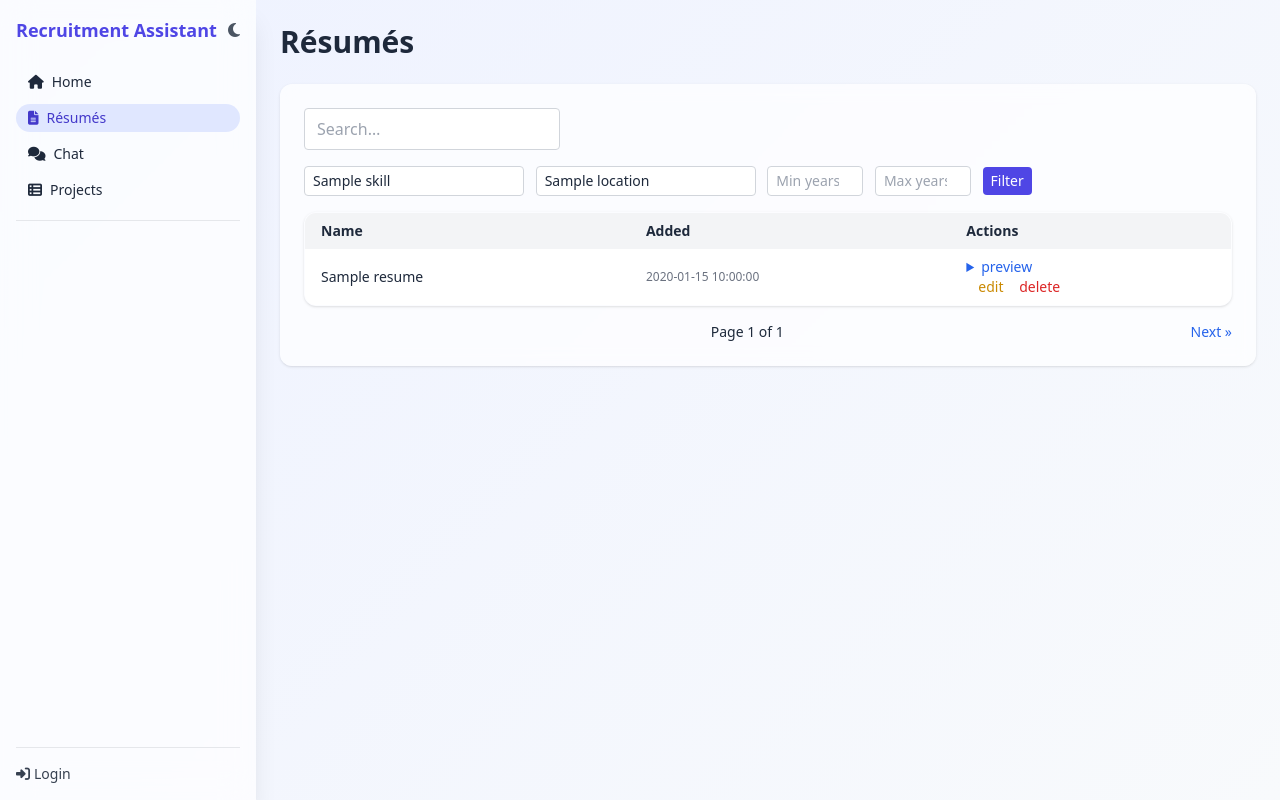
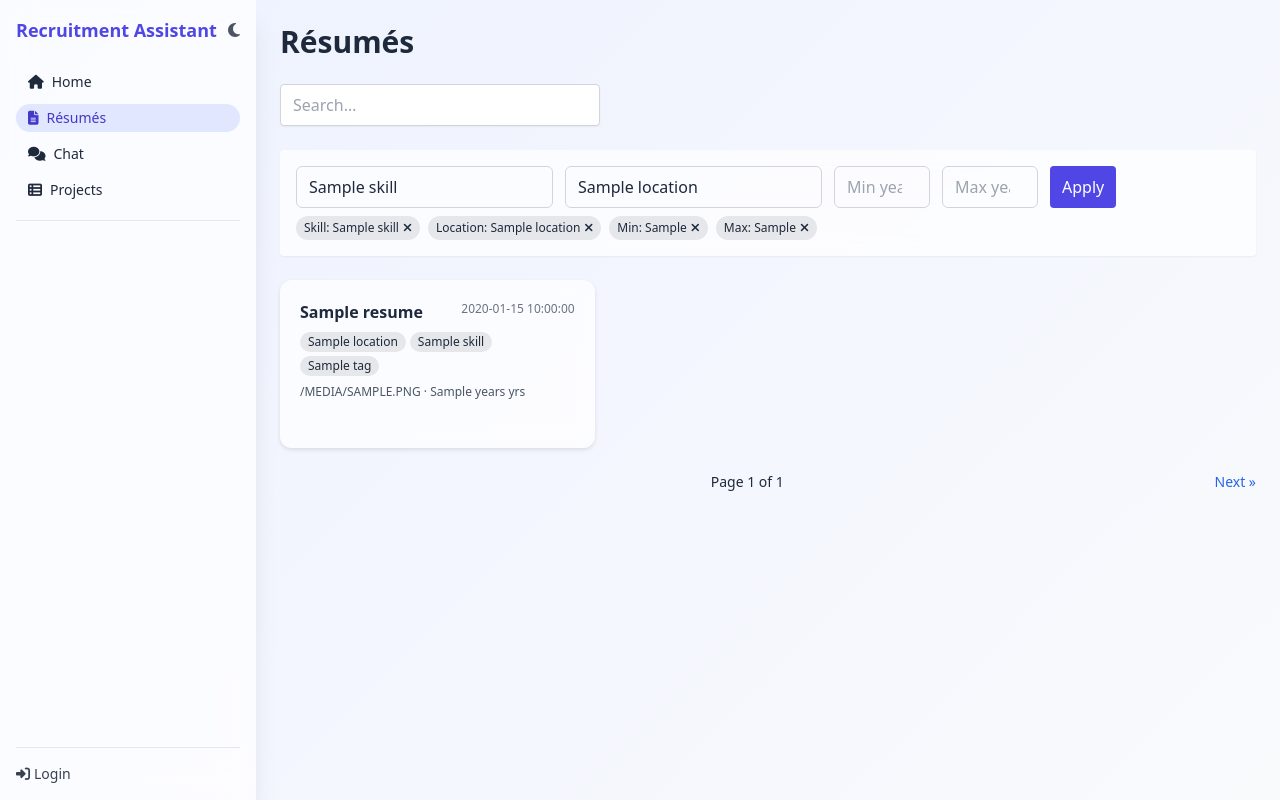
Before and after one commit to mafiaf/recruitment-assistant, a FastAPI app: template templates/resumes.html in a window 1280 px wide. Run offline with FastAPI, Linux system fonts and the light colour scheme; the template is opened without the code that fills it: most values are stand-ins (such as "Sample title", 1, 10 or a date in 2020); parts of the project's set-up code (start-up, migrations or seed data) failed here and were passed over; some libraries are stand-ins or nearby versions.

Commit message:
Redesign resumes page with cards and filters

```diff
--- a/main.py
+++ b/main.py
@@ -346,6 +346,7 @@ async def upload_resume(
         display_name = guess_name(name, "", text)
         resume_id = slugify(display_name)
         meta = {"name": display_name, "text": text}
+        meta["file_type"] = "txt"
         if tag_list:
             meta["tags"] = tag_list
         if skill_list:
@@ -355,7 +356,7 @@ async def upload_resume(
         if years_val is not None:
             meta["years"] = years_val
         add_resume_to_pinecone(text, resume_id, meta, "resumes")
-        doc = {"resume_id": resume_id, "name": display_name, "text": text}
+        doc = {"resume_id": resume_id, "name": display_name, "text": text, "file_type": "txt"}
         if tag_list:
             doc["tags"] = tag_list
         if skill_list:
@@ -387,7 +388,7 @@ async def upload_resume(
             # fallback: text field without file
             display_name = guess_name(name or "", "", text)
             resume_id = slugify(display_name)
-            meta = {"name": display_name, "text": text}
+            meta = {"name": display_name, "text": text, "file_type": "txt"}
             if tag_list:
                 meta["tags"] = tag_list
             if skill_list:
@@ -397,7 +398,7 @@ async def upload_resume(
             if years_val is not None:
                 meta["years"] = years_val
             add_resume_to_pinecone(text, resume_id, meta, "resumes")
-            doc = {"resume_id": resume_id, "name": display_name, "text": text}
+            doc = {"resume_id": resume_id, "name": display_name, "text": text, "file_type": "txt"}
             if tag_list:
                 doc["tags"] = tag_list
             if skill_list:
@@ -425,7 +426,8 @@ async def upload_resume(
                 continue
             display_name = guess_name(name or "", filename, file_text)
             resume_id = slugify(display_name)
-            meta = {"name": display_name, "text": file_text}
+            ftype = ext.lstrip('.') or 'file'
+            meta = {"name": display_name, "text": file_text, "file_type": ftype}
             if tag_list:
                 meta["tags"] = tag_list
             if skill_list:
@@ -435,7 +437,7 @@ async def upload_resume(
             if years_val is not None:
                 meta["years"] = years_val
             add_resume_to_pinecone(file_text, resume_id, meta, "resumes")
-            doc = {"resume_id": resume_id, "name": display_name, "text": file_text}
+            doc = {"resume_id": resume_id, "name": display_name, "text": file_text, "file_type": ftype}
             if tag_list:
                 doc["tags"] = tag_list
             if skill_list:
@@ -744,6 +746,11 @@ async def list_resumes(
                 "id": d.get("resume_id", "—"),
                 "name": d.get("name", "Unknown"),
                 "text": (d.get("text") or "")[:400] + "…",
+                "skills": d.get("skills", []),
+                "location": d.get("location", ""),
+                "tags": d.get("tags", []),
+                "years": d.get("years"),
+                "file_type": d.get("file_type", ""),
                 "added": added,
             }
         )
@@ -760,6 +767,11 @@ async def list_resumes(
         query["max_years"] = max_years
     qs = urlencode(query)
 
+    def remove_param(key: str) -> str:
+        q = dict(query)
+        q.pop(key, None)
+        return urlencode(q)
+
     ctx = {
         "resumes": resumes_for_tpl,
         "page": page,
@@ -771,6 +783,10 @@ async def list_resumes(
         "min_years": min_years,
         "max_years": max_years,
         "qs": qs,
+        "rm_skill": remove_param("skill"),
+        "rm_location": remove_param("location"),
+        "rm_min_years": remove_param("min_years"),
+        "rm_max_years": remove_param("max_years"),
     }
     return await render(
         request,
--- a/static/styles.css
+++ b/static/styles.css
@@ -131,3 +131,36 @@ body.dark a {
   font-size: 12px;
   color: #6b7280;
 }
+
+/* chips and filter bar */
+.chip {
+  display: inline-flex;
+  align-items: center;
+  gap: 0.25rem;
+  padding: 0.125rem 0.5rem;
+  background: #e5e7eb;
+  border-radius: 9999px;
+  font-size: 0.75rem;
+}
+.dark .chip {
+  background: #475569;
+  color: #f1f5f9;
+}
+
+.filter-bar {
+  display: flex;
+  flex-wrap: wrap;
+  gap: 0.75rem;
+  margin-bottom: 0.25rem;
+}
+
+.ghost-input {
+  padding: 0.5rem 0.75rem;
+  border: 1px solid #d1d5db;
+  border-radius: 0.375rem;
+  background: transparent;
+}
+.dark .ghost-input {
+  border-color: #475569;
+  color: #f1f5f9;
+}
--- a/templates/resumes.html
+++ b/templates/resumes.html
@@ -3,97 +3,76 @@
 {% set page_title = "Résumés" %}
 
 {% block body %}
-<div class="pt-6 max-w-6xl mx-auto bg-white/70 backdrop-blur p-6 rounded-xl shadow">
+<div class="max-w-6xl mx-auto space-y-6">
+  <input id="search" type="text" placeholder="Search…" class="w-full sm:w-80 px-3 py-2 border rounded shadow-sm">
 
-  <!-- search box -->
-  <input id="search" type="text" placeholder="Search…"
-         class="mb-4 w-64 px-3 py-2 border rounded">
+  <details class="bg-white/70 backdrop-blur p-4 rounded shadow-sm" {% if skill or location or min_years or max_years %}open{% endif %}>
+    <summary class="sm:hidden cursor-pointer font-medium mb-2">Filters</summary>
+    <form method="get" class="filter-bar">
+      <input name="skill" value="{{ skill }}" placeholder="Skill" class="ghost-input">
+      <input name="location" value="{{ location }}" placeholder="Location" class="ghost-input">
+      <input name="min_years" type="number" value="{{ min_years }}" placeholder="Min years" class="ghost-input w-24">
+      <input name="max_years" type="number" value="{{ max_years }}" placeholder="Max years" class="ghost-input w-24">
+      <button class="px-3 py-2 bg-indigo-600 text-white rounded">Apply</button>
+    </form>
+    <div class="mt-2 flex flex-wrap gap-2 text-sm">
+      {% if skill %}<a href="/resumes?{{ rm_skill }}" class="chip">Skill: {{ skill }} <i class="fa-solid fa-xmark"></i></a>{% endif %}
+      {% if location %}<a href="/resumes?{{ rm_location }}" class="chip">Location: {{ location }} <i class="fa-solid fa-xmark"></i></a>{% endif %}
+      {% if min_years %}<a href="/resumes?{{ rm_min_years }}" class="chip">Min: {{ min_years }} <i class="fa-solid fa-xmark"></i></a>{% endif %}
+      {% if max_years %}<a href="/resumes?{{ rm_max_years }}" class="chip">Max: {{ max_years }} <i class="fa-solid fa-xmark"></i></a>{% endif %}
+    </div>
+  </details>
 
-  <!-- server-side filters -->
-  <form method="get" class="mb-4 space-x-2 text-sm">
-    <input name="skill" placeholder="Skill" value="{{ skill }}"
-           class="px-2 py-1 border rounded">
-    <input name="location" placeholder="Location" value="{{ location }}"
-           class="px-2 py-1 border rounded">
-    <input name="min_years" type="number" placeholder="Min years"
-           value="{{ min_years }}" class="w-24 px-2 py-1 border rounded">
-    <input name="max_years" type="number" placeholder="Max years"
-           value="{{ max_years }}" class="w-24 px-2 py-1 border rounded">
-    <button class="px-2 py-1 bg-indigo-600 text-white rounded">Filter</button>
-  </form>
+  <div class="grid gap-4 sm:grid-cols-2 md:grid-cols-3">
+    {% for r in resumes %}
+    <div class="card flex flex-col" id="cv-card-{{ r.id }}">
+      <div class="flex justify-between items-start mb-2">
+        <span class="card-title">{{ r.name }}</span>
+        <span class="date-label">{{ r.added|default('—') }}</span>
+      </div>
+      <div class="text-xs flex flex-wrap gap-1 mb-2">
+        {% if r.location %}<span class="chip">{{ r.location }}</span>{% endif %}
+        {% for s in r.skills %}<span class="chip">{{ s }}</span>{% endfor %}
+        {% for t in r.tags %}<span class="chip">{{ t }}</span>{% endfor %}
+      </div>
+      <div class="text-xs text-gray-600 dark:text-gray-400 mb-2">
+        {{ r.file_type|upper }}{% if r.years is not none %} · {{ r.years }} yrs{% endif %}
+      </div>
+      <div class="actions mt-auto flex justify-end gap-3 text-sm">
+        <a href="/edit_resume?id={{ r.id }}" class="text-blue-600 hover:text-blue-800 flex items-center gap-1"><i class="fa-solid fa-pen"></i>Edit</a>
+        <form action="/delete_resume" method="post" class="delete-form inline">
+          <input type="hidden" name="id" value="{{ r.id }}">
+          <button class="text-red-600 hover:text-red-800 flex items-center gap-1"><i class="fa-solid fa-trash"></i>Delete</button>
+        </form>
+        <details class="inline ml-auto">
+          <summary class="cursor-pointer text-blue-600 hover:underline">preview</summary>
+          <pre class="p-2 bg-gray-100 max-h-48 overflow-auto whitespace-pre-wrap text-xs">{{ r.text }}</pre>
+        </details>
+      </div>
+    </div>
+    {% endfor %}
+  </div>
 
-  <!-- résumé table -->
-  <table id="cv-table"
-         class="w-full text-sm border rounded-xl overflow-hidden shadow">
-    <thead>
-      <tr class="bg-gray-100 text-left">
-        <th class="px-4 py-2">Name</th>
-        <th class="px-2 py-2">Added</th>
-        <th class="px-2 py-2">Actions</th>
-      </tr>
-    </thead>
-    <tbody>
-      {% for r in resumes %}
-      <tr class="odd:bg-white even:bg-gray-50">
-        <td class="px-4 py-2">{{ r.name }}</td>
-        <td class="px-2 py-2 date-label">{{ r.added|default('—') }}</td>
-        <td class="px-2 py-2 space-x-3 text-sm">
-
-        <!-- preview → uses <details>   (no form, just HTML) -->
-        <details class="inline">
-          <summary class="cursor-pointer text-blue-600 hover:underline">preview</summary>
-          <pre class="p-2 bg-gray-100 max-h-60 overflow-auto whitespace-pre-wrap text-xs">
-            {{ r.text[:1500] }}{% if r.text|length > 1500 %}…{% endif %}
-          </pre>
-        </details>
-
-        <!-- EDIT (= GET /edit_resume?id=…)  -->
-        <form action="/edit_resume" method="get" class="inline">
-          <input type="hidden" name="id" value="{{ r.id }}">
-          <!--  ✦ add type="submit" so only this form fires  -->
-          <button type="submit" class="text-yellow-600 hover:underline">edit</button>
-        </form>
-
-        <!-- DELETE (= POST /delete_resume) -->
-        <form action="/delete_resume" method="post" class="inline">
-          <input type="hidden" name="id" value="{{ r.id }}">
-          <button type="submit"
-                  class="text-red-600 hover:underline"
-                  onclick="return confirm('Delete résumé?')">
-            delete
-          </button>
-        </form>
-
-      </td>
-      </tr>
-      {% endfor %}
-    </tbody>
-  </table>
-
-  <div class="flex justify-between items-center mt-4 text-sm">
+  <div class="flex justify-between items-center text-sm">
     {% if prev_page %}
       <a href="/resumes?page={{ prev_page }}{% if qs %}&{{ qs }}{% endif %}" class="text-blue-600 hover:underline">&laquo; Prev</a>
-    {% else %}
-      <span></span>
-    {% endif %}
+    {% else %}<span></span>{% endif %}
     <span>Page {{ page }} of {{ pages }}</span>
     {% if next_page %}
       <a href="/resumes?page={{ next_page }}{% if qs %}&{{ qs }}{% endif %}" class="text-blue-600 hover:underline">Next &raquo;</a>
-    {% else %}
-      <span></span>
-    {% endif %}
+    {% else %}<span></span>{% endif %}
   </div>
 </div>
 {% endblock %}
 
 {% block extra_js %}
 <script>
-// client-side filter
-const rows = [...document.querySelectorAll('#cv-table tbody tr')];
-document.getElementById('search').oninput = e=>{
+const cards = [...document.querySelectorAll('.card')];
+const search = document.getElementById('search');
+search.oninput = e => {
   const q = e.target.value.toLowerCase();
-  rows.forEach(tr=>{
-    tr.style.display = tr.innerText.toLowerCase().includes(q) ? '' : 'none';
+  cards.forEach(c => {
+    c.style.display = c.innerText.toLowerCase().includes(q) ? '' : 'none';
   });
 };
 </script>
```
